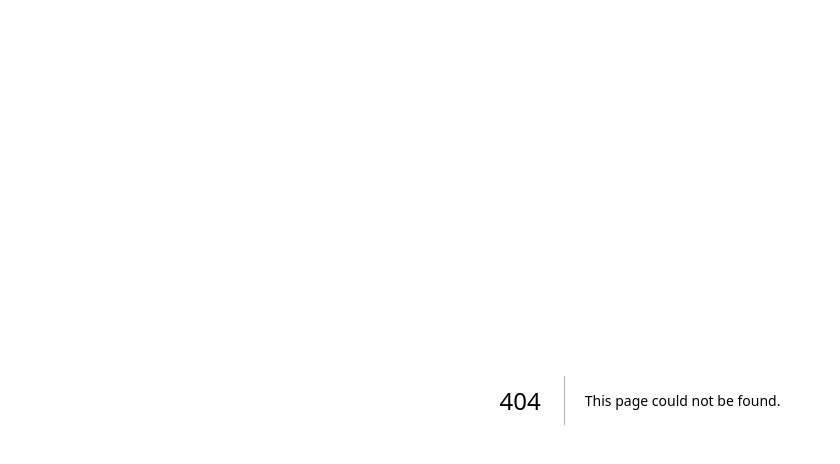
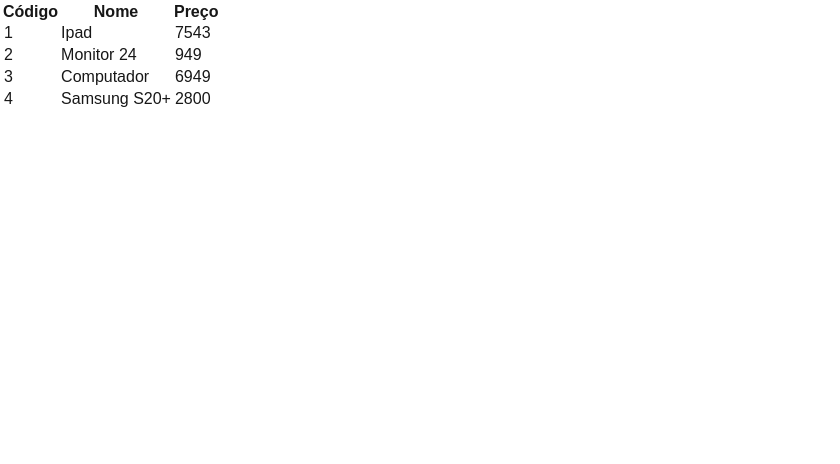
Before and after one commit to brunotoshiaki/nextjs, a Next.js app in the folder exercicios/: page /render/repeticao2 in a window 1280 px wide. Before the commit this address had no page. Shown: the top 464 px of the page, without its empty margins (0-840 px from the left). Built offline with nearby package versions, Linux system fonts and the light colour scheme.

Commit message:
Exemplo com repetição com Objeto

```diff
--- /dev/null
+++ b/exercicios/data/listaProdutos.js
@@ -0,0 +1,8 @@
+import Produto from "../model/produto";
+
+export default [
+    new Produto(1, "Ipad",7543),
+    new Produto(2, "Monitor 24", 949),
+    new Produto(3, "Computador",6949),
+    new Produto(4, "Samsung S20+",2800),
+]
--- /dev/null
+++ b/exercicios/model/produto.js
@@ -0,0 +1,23 @@
+export default class Produto {
+    #id
+    #nome
+    #preco
+
+    constructor(id, nome, preco) {
+        this.#id = id
+        this.#nome = nome
+        this.#preco = preco
+    }
+
+    get id() {
+        return this.#id;
+    }
+
+    get preco() {
+        return this.#preco;
+    }
+
+    get nome() {
+        return this.#nome;
+    }
+}
--- /dev/null
+++ b/exercicios/pages/render/repeticao2.jsx
@@ -0,0 +1,39 @@
+import listaProdutos from '../../data/listaProdutos'
+
+export default function repeticao2() {
+    const comBorda = {
+        border: "1px solid white"
+    }
+
+    function renderizarLinhas() {
+        return listaProdutos.map(produto => {
+                return (
+                    <tr key={produto.id}>
+                        <td style={comBorda}>{produto.id}</td>
+                        <td style={comBorda}>{produto.nome}</td>
+                        <td style={comBorda}>{produto.preco}</td>
+                    </tr>
+                )
+            }
+        )
+    }
+
+    return (
+        <div>
+            <table style={
+                comBorda
+            }>
+                <thead>
+                <tr>
+                    <th>Código</th>
+                    <th>Nome</th>
+                    <th>Preço</th>
+                </tr>
+                </thead>
+                <tbody>
+                {renderizarLinhas()}
+                </tbody>
+            </table>
+        </div>
+    )
+}
```
Also changed, not shown: 1 other file (tests, documents, lock files or other folders).
